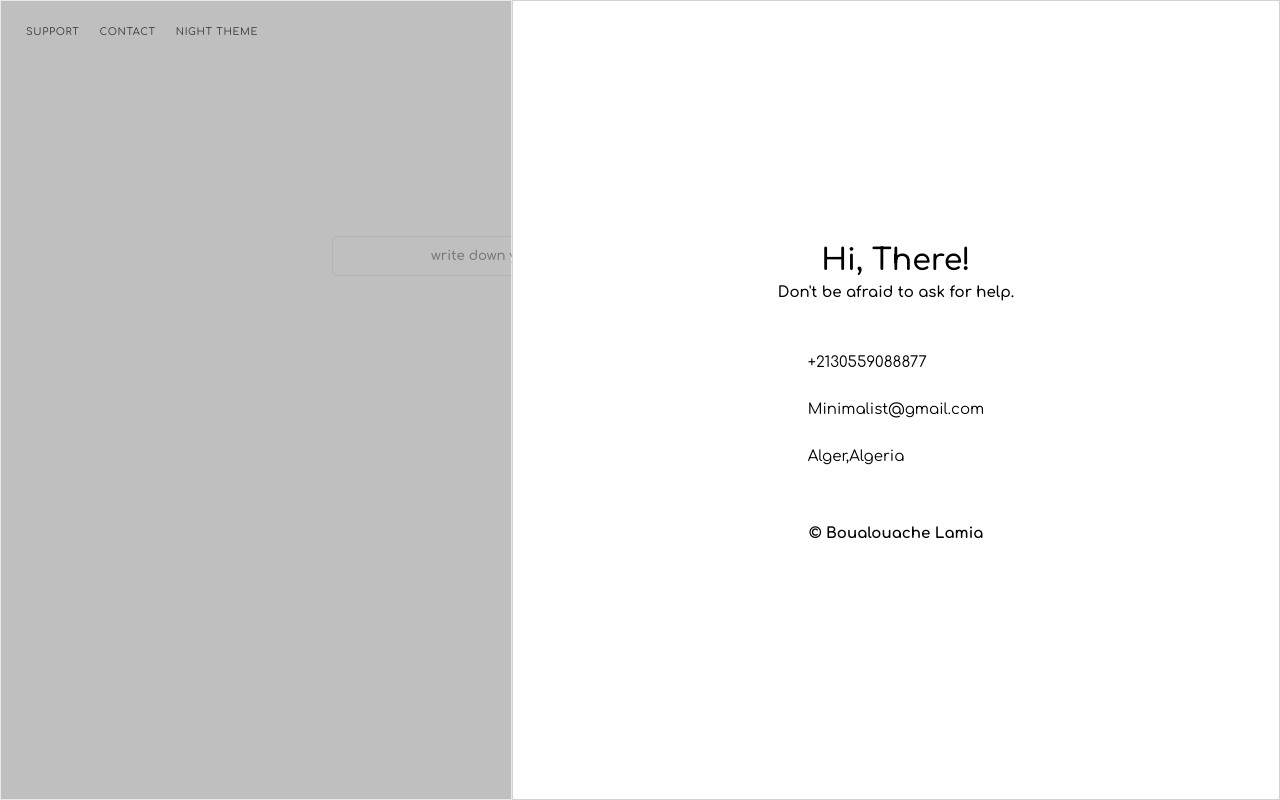
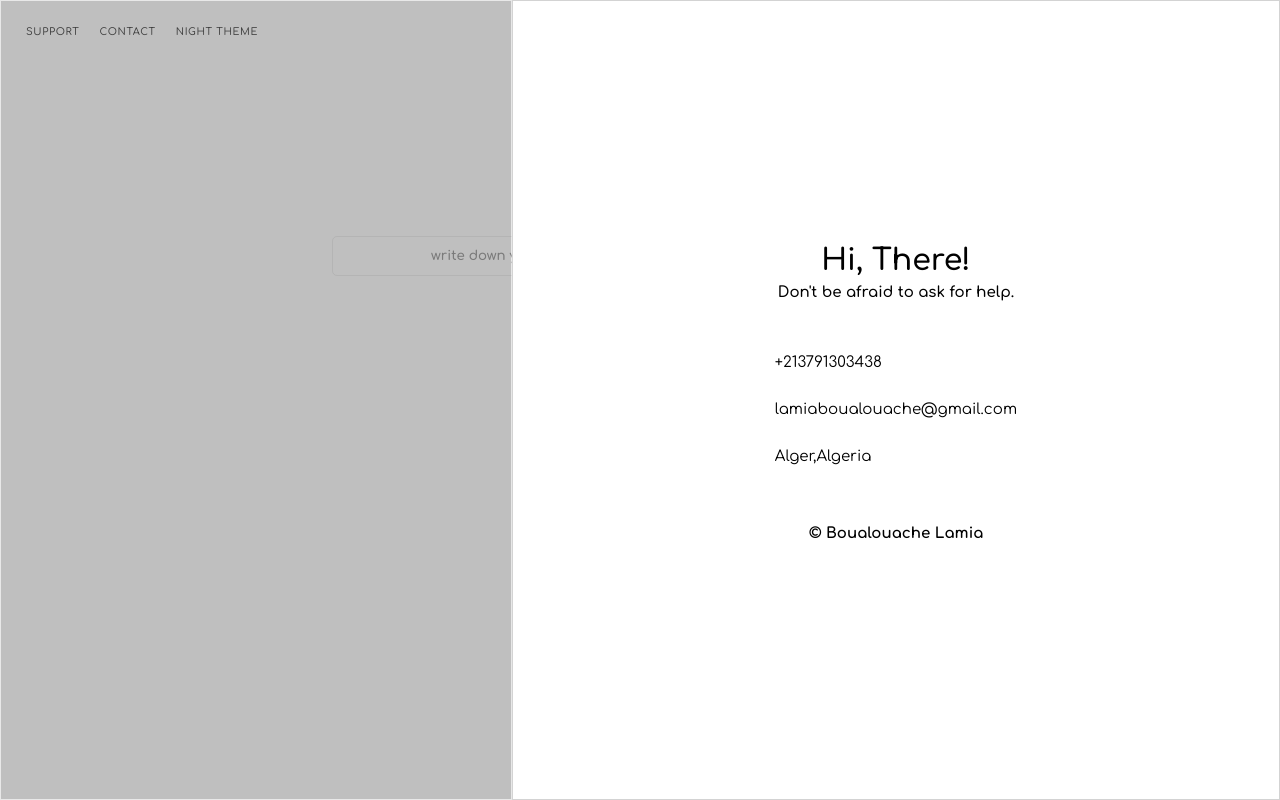
Before and after one commit to xmeix/minimalist, a React (Create React App) app: page / in a window 1280 px wide. Both pictures are taken after a click on the button "CONTACT". Built offline with nearby package versions, Linux system fonts and the light colour scheme.

Commit message:
fix info

```diff
--- a/src/components/Contact/Contact.js
+++ b/src/components/Contact/Contact.js
@@ -8,8 +8,8 @@ const Contact = () => {
         <div className="secMessage">Don't be afraid to ask for help.</div>
       </div>
       <div className="reach">
-        <div className="phone">+2130559088877</div>
-        <div className="email">Minimalist@gmail.com</div>
+        <div className="phone">+213791303438</div>
+        <div className="email">lamiaboualouache@gmail.com</div>
         <div className="adress">Alger,Algeria</div>
       </div>
       <div className="copyright">© Boualouache Lamia</div>
```
